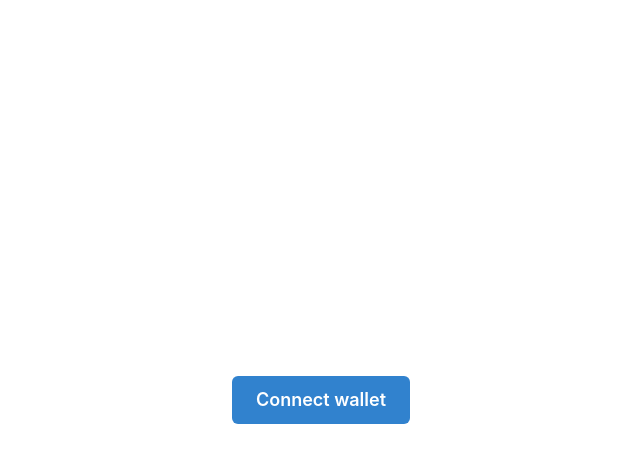
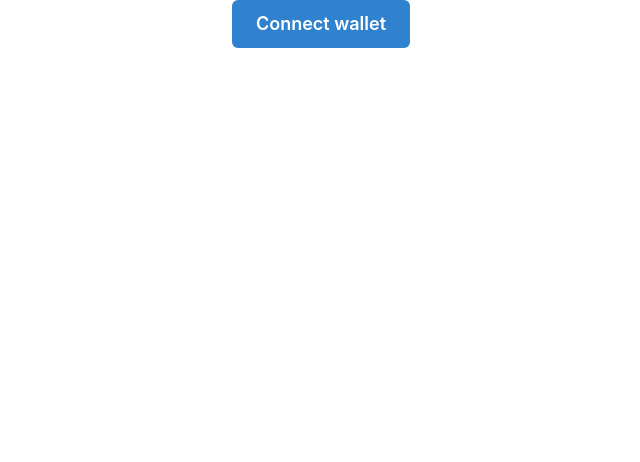
Before and after one commit to tofu-gon/mvp-guardian, a Next.js app: page / in a window 1280 px wide. Shown: the top 462 px of the page, without its empty margins (319-959 px from the left). Built offline with nearby package versions, Linux system fonts and the light colour scheme.

Commit message:
fix button design

```diff
--- a/src/components/LoginButton.tsx
+++ b/src/components/LoginButton.tsx
@@ -29,7 +29,7 @@ export default function LoginButton() {
   };
 
   return (
-    <Flex height="100vh" align="center" justify="center">
+    <Flex height="100vh" align="center" justify="start" direction="column">
       {account && (
         <Box p={4} borderWidth={1} borderRadius="lg" boxShadow="md">
         <Text>Connected Account:</Text>
```
